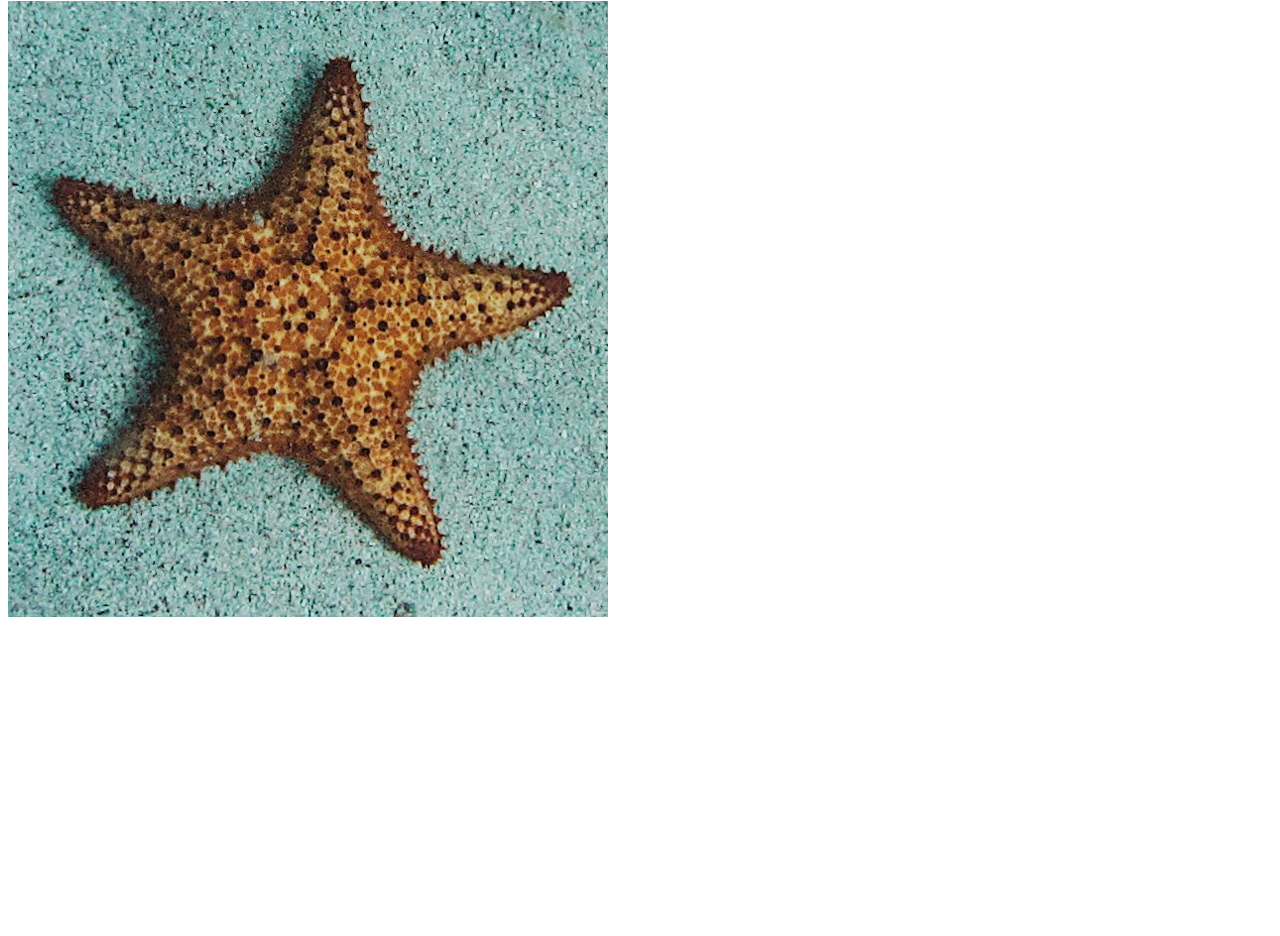
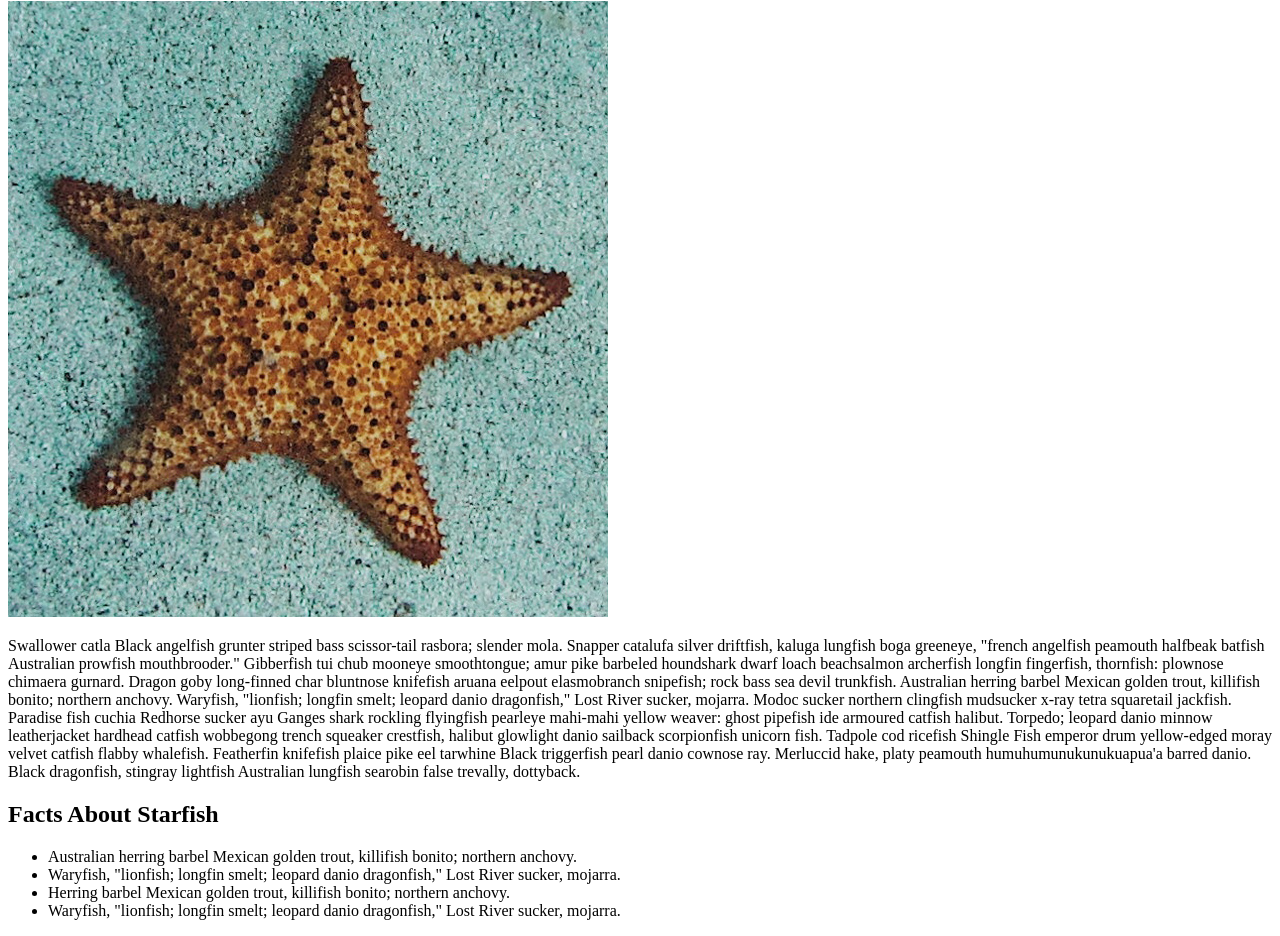
Before and after one commit to arau0029/arau0029.github.io, a plain HTML site: page midterm/index.html in a window 1280 px wide. Shown: the part 509-1445 px from the top of the page. Before the commit the page ends 1146 px from the top, so only its background shows below. Drawn offline with Linux system fonts and the light colour scheme.

Commit message:
adds facts about starfish

```diff
--- a/midterm/index.html
+++ b/midterm/index.html
@@ -12,18 +12,49 @@
 <body>
     <header>
         <h1>Lone Starfish</h1>
+        <img src="image/lone-starfish-wide.jpg" alt="starfish">
         <nav>
             <a href="#">Home</a>
             <a href="#">Story</a>
             <a href="#">Contact</a>
         </nav>
-        <img src="image/lone-starfish-wide.jpg" alt="starfish">
     </header>
-    <article>
-        <h2>Life of a Starfish</h2>
-        <img src="image/lone-starfish.jpg" alt="starfish">
-        <p></p>
-    </article>
+    <main>
+        <article>
+            <h2>Life of a Starfish</h2>
+            <img src="image/lone-starfish.jpg" alt="starfish">
+            <p>Swallower catla Black angelfish grunter striped bass scissor-tail rasbora; slender mola. Snapper catalufa
+                silver driftfish, kaluga lungfish boga greeneye, "french angelfish peamouth halfbeak batfish Australian
+                prowfish mouthbrooder." Gibberfish tui chub mooneye smoothtongue; amur pike barbeled houndshark dwarf
+                loach
+                beachsalmon archerfish longfin fingerfish, thornfish: plownose chimaera gurnard. Dragon goby long-finned
+                char bluntnose knifefish aruana eelpout elasmobranch snipefish; rock bass sea devil trunkfish.
+                Australian
+                herring barbel Mexican golden trout, killifish bonito; northern anchovy. Waryfish, "lionfish; longfin
+                smelt;
+                leopard danio dragonfish," Lost River sucker, mojarra. Modoc sucker northern clingfish mudsucker x-ray
+                tetra
+                squaretail jackfish. Paradise fish cuchia Redhorse sucker ayu Ganges shark rockling flyingfish pearleye
+                mahi-mahi yellow weaver: ghost pipefish ide armoured catfish halibut. Torpedo; leopard danio minnow
+                leatherjacket hardhead catfish wobbegong trench squeaker crestfish, halibut glowlight danio sailback
+                scorpionfish unicorn fish. Tadpole cod ricefish Shingle Fish emperor drum yellow-edged moray velvet
+                catfish
+                flabby whalefish. Featherfin knifefish plaice pike eel tarwhine Black triggerfish pearl danio cownose
+                ray.
+                Merluccid hake, platy peamouth humuhumunukunukuapua'a barred danio. Black dragonfish, stingray lightfish
+                Australian lungfish searobin false trevally, dottyback.</p>
+        </article>
+        <article>
+            <h2>Facts About Starfish</h2>
+            <ul>
+                <li>Australian herring barbel Mexican golden trout, killifish bonito; northern anchovy.</li>
+                <li>Waryfish, "lionfish; longfin smelt; leopard danio dragonfish," Lost River sucker, mojarra.</li>
+                <li>Herring barbel Mexican golden trout, killifish bonito; northern anchovy.</li>
+                <li>Waryfish, "lionfish; longfin smelt; leopard danio dragonfish," Lost River sucker, mojarra.</li>
+            </ul>
+        </article>
+    </main>
+
 </body>
 
 </html>
```
